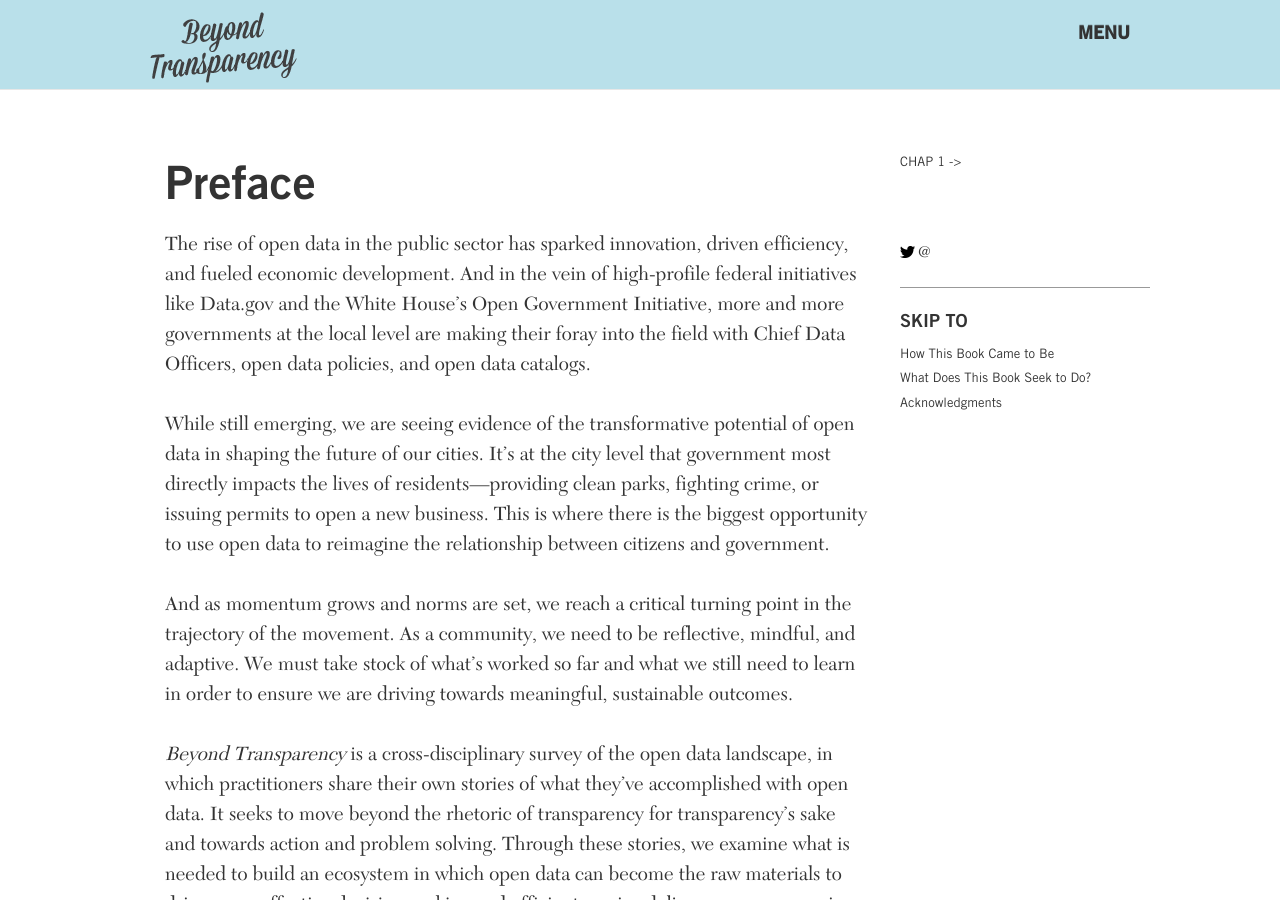
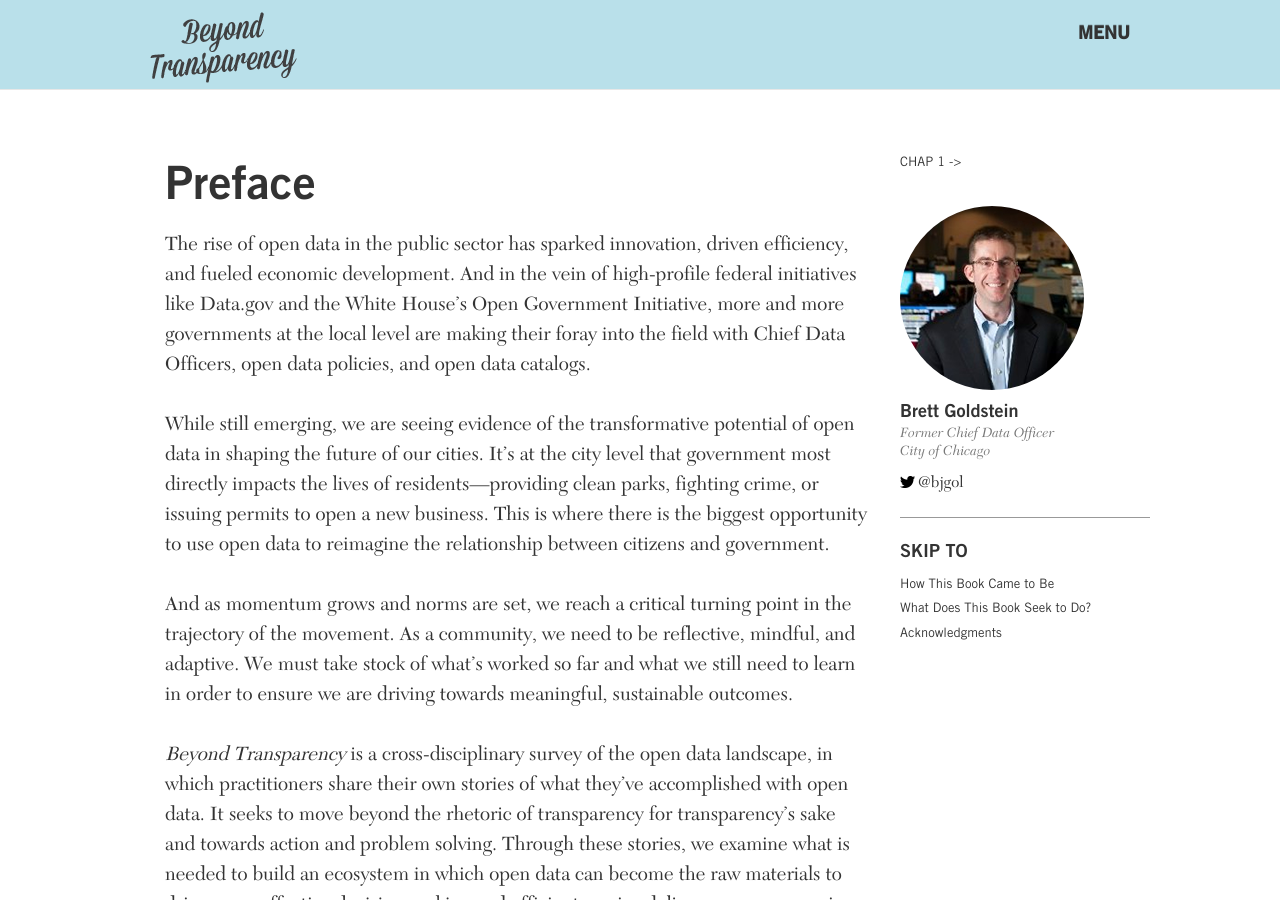
Before and after one commit to codeforamerica/beyondtransparency, a Jekyll site: the page built from chapters/part-0.md, in a window 1280 px wide and 900 px high. Built offline with Jekyll 4.4.1, drawn with Linux system fonts in a browser that asks for light colours; nearby versions of some CDN libraries; some web fonts are replaced; library files that are not in the unit come from our copies; Markdown is read by kramdown in place of the engine named in the settings.

Commit message:
link to preface from home page

```diff
--- a/chapters/part-0.md
+++ b/chapters/part-0.md
@@ -1,9 +1,18 @@
 ---
 layout: chapter
-author: Brett Goldstein
 title: Preface
 part: 0
 chapter: 0
+
+author:
+  -
+     name: Brett Goldstein
+     job: Former Chief Data Officer
+     employer: City of Chicago
+     photo_url: /images/authors/brett.png
+     twitter: bjgol
+
+permalink: /preface/
 ---
 
 The rise of open data in the public sector has sparked innovation, driven efficiency, and fueled economic development. And in the vein of high-profile federal initiatives like Data.gov and the White House’s Open Government Initiative, more and more governments at the local level are making their foray into the field with Chief Data Officers, open data policies, and open data catalogs.
--- a/index.html
+++ b/index.html
@@ -32,7 +32,7 @@
           </p>
         </div>
         <div class="col-md-3">
-          <a href="/toc.html"><div class="btn btn-primary btn-read">Read the book now</div></a>
+          <a href="/chapters/preface/"><div class="btn btn-primary btn-read">Read the book now</div></a>
           <ul class="buy-links">
             <li class="icon-buy"><a href="http://amazon.com" target="_blank"><img src="/images/amazon_book_icon.png" />Buy it on Amazon</a></li>
             <li class="icon-pdf"><a href="/BeyondTransparency.pdf"><img src="/images/pdf_icon.png" />Get the PDF</a></li>
```
